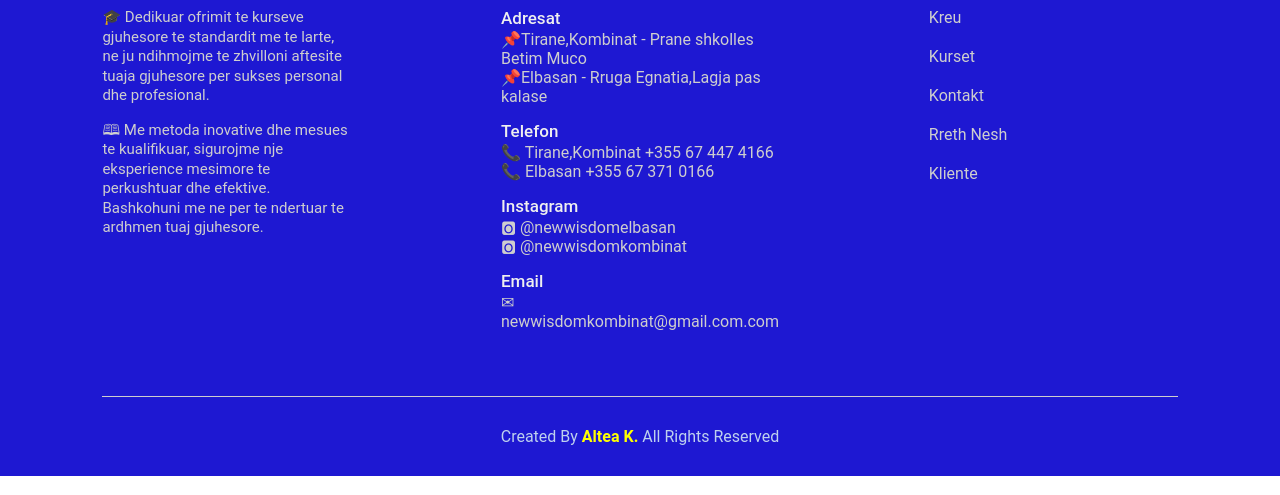
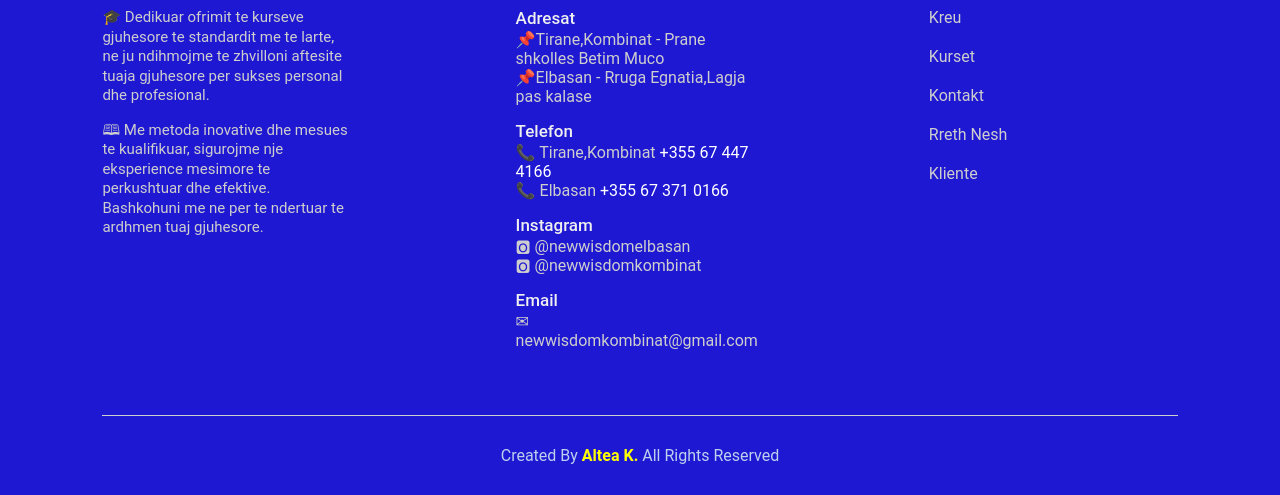
Before and after one commit to alteakapxhiu/NewWisdomWEB, a plain HTML site: page anglisht.html in a window 1280 px wide. Shown: the part 1224-1719 px from the top of the page. Drawn offline with nearby package versions, Linux system fonts and the light colour scheme.

Commit message:
Fixed Footer Data

```diff
--- a/anglisht.html
+++ b/anglisht.html
@@ -22,7 +22,7 @@
     <!-- Home Section Starts -->
     <section class="home" id="home">
       <nav class="main-navbar">
-        <a href="#" class="logo">
+        <a href="index.html" class="logo">
           <img src="images/home/logo.png" width="100px">
         </a>
         <ul class="nav-list">
@@ -140,6 +140,7 @@
 	}
 	.course-card.visible {
 	  display: block; /* Show only visible courses */
+  color:white;
 	}
   </style>
 
@@ -156,7 +157,7 @@
 	<!--   *** Courses Contents Starts ***   -->
 	<div class="course-contents">
 
-		<div class="course-card">
+		<div class="course-card" >
 			<img src="images/courses/AnglishtFillestar.png">
 			<div class="category">
 				<div class="subject"><h3>Anglisht</h3></div>
@@ -292,9 +293,24 @@
 					</div>
 					<div class="contact-row">
 						<span>Telefon</span>
-						<span>📞 Tirane,Kombinat  +355 67 447 4166</span>
-						<span>📞 Elbasan  +355 67 371 0166</span>
-					</div>
+						<span
+						  >📞 Tirane,Kombinat
+						  <a
+							href="tel:+355674474166"
+							style="text-decoration: none; color: white"
+						  >
+							+355 67 447 4166</a
+						  ></span
+						>
+						<span
+						  >📞 Elbasan
+						  <a
+							href="tel:+355673710166"
+							style="text-decoration: none; color: white"
+							>+355 67 371 0166</a
+						  >
+						</span>
+					  </div>
 					<div class="contact-row">
 						<span>Instagram</span>
 						<span>🅾 @newwisdomelbasan</span>
@@ -303,7 +319,7 @@
 					</div>
 					<div class="contact-row">
 						<span>Email</span>
-						<span>✉ newwisdomkombinat@gmail.com.com</span>
+						<span>✉ newwisdomkombinat@gmail.com</span>
 					</div>
 				</div>
 			</div>
```
Also changed, not shown: deget.html (+22 -7 lines), galeria.html (+19 -4 lines), gjermanisht.html (+20 -5 lines), index.html (+19 -4 lines), italisht.html (+20 -5 lines), kompjuter.html (+20 -5 lines), kontakt.html (+19 -4 lines).
